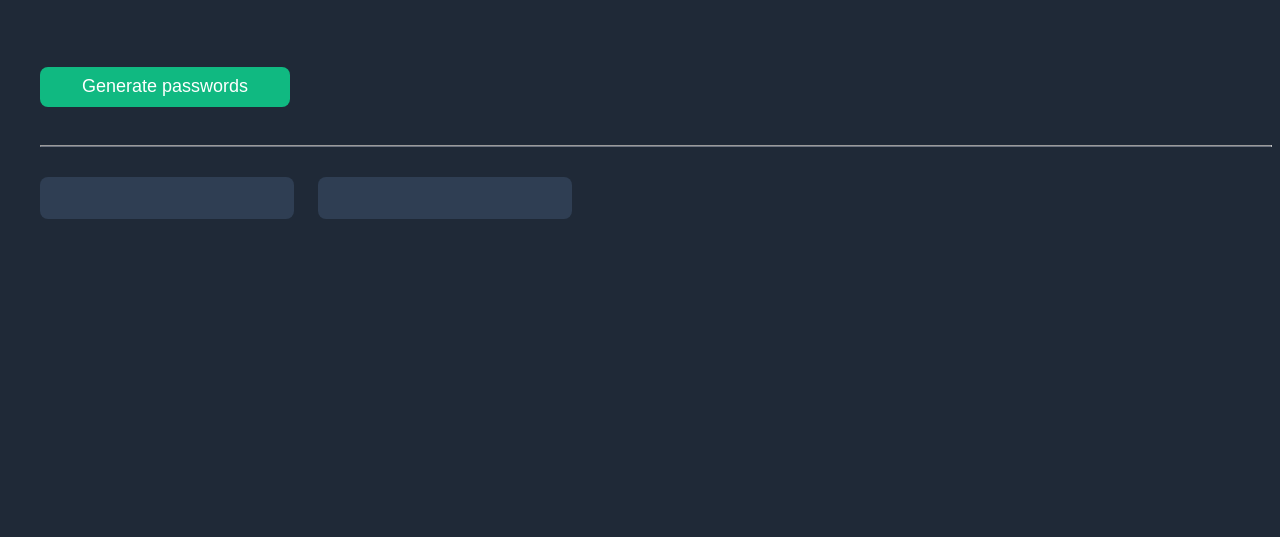
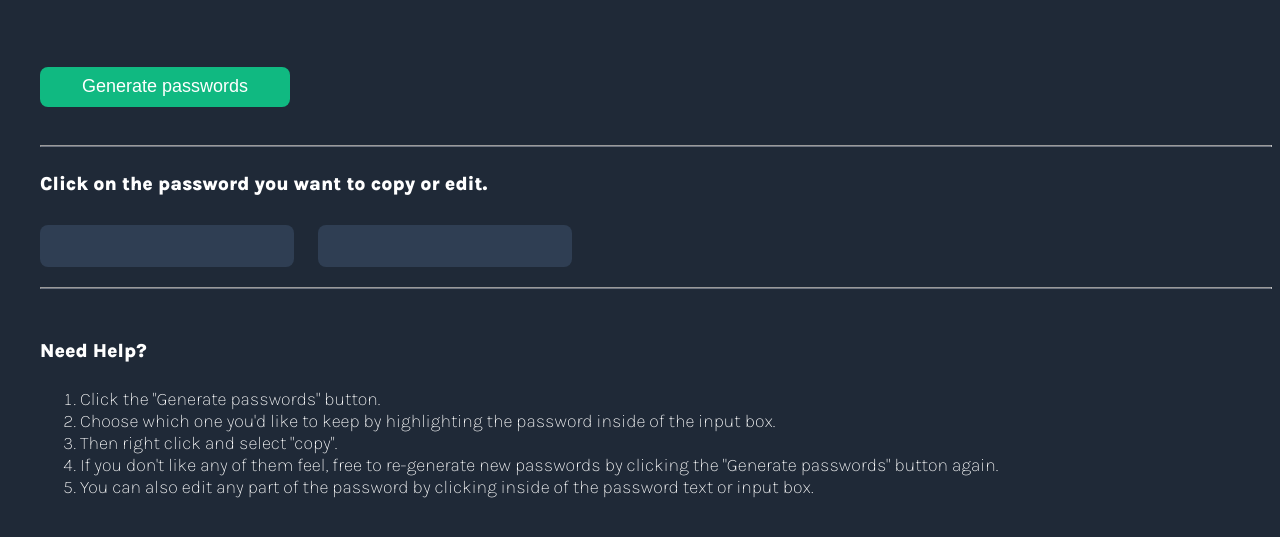
Before and after one commit to selsonmez97/passwordgenerator-js, a plain HTML site: page index.html in a window 1280 px wide. Shown: the part 185-722 px from the top of the page. Drawn offline with Linux system fonts and the light colour scheme.

Commit message:
Added instructions for use and hover functions for the cursor.

```diff
--- a/index.css
+++ b/index.css
@@ -1,5 +1,3 @@
-/* DARK MODE */
-
 /* HTML */
 
 html {
@@ -14,16 +12,25 @@ body {
 
 /* HEADING */
 
-h1 {
+h1,
+.description {
     font-family: 'Karla', sans-serif;
     color: #fff;
+}
+
+h1 {
     font-size: xx-large;
     margin-top: 10vh;
+}
+
+h4 {
+    font-size: larger;
 }
 
 span {
     color: #4adf86;
 }
+
 
 /* SLOGAN */
 
@@ -47,11 +54,17 @@ button {
     border-radius: 8px;
 }
 
+button:hover {
+    cursor: pointer;
+}
+
 /* LINE */
 
 .line {
     border-bottom: 0.5px solid #6B7280;
 }
+
+
 
 /* PASSWORDS */
 
@@ -72,6 +85,16 @@ button {
     margin-bottom: 20px;
   }
 
+  /* INSTRUCTIONS */
+
+  .help {
+    margin-top: 50px;
+  }
+
+  li {
+    font-size: 18px;
+  }
+
   @media (max-width: 600px) {
     .input-container input {
         margin-right: 0;
--- a/index.html
+++ b/index.html
@@ -18,10 +18,20 @@
     <p class="slogan">Never use an insecure password again.</p>
     <button onclick="generatePassword()">Generate passwords</button>
     <hr class="line" />
+    <h4 class="description">Click on the password you want to copy or edit.</h4>
     <div class="input-container">
       <input type="text" id="inputField1" />
       <input type="text" id="inputField2" />
     </div>
+    <hr class="line" />
+    <h4 class="description help">Need Help?</h4>
+    <ol class="description">
+      <li>Click the "Generate passwords" button.</li>
+      <li>Choose which one you'd like to keep by highlighting the password inside of the input box.</li>
+      <li>Then right click and select "copy".</li>
+      <li>If you don't like any of them feel, free to re-generate new passwords by clicking the "Generate passwords" button again.</li>
+      <li>You can also edit any part of the password by clicking inside of the password text or input box.</li>
+    </ol>
   </body>
   <script src="index.js"></script>
 </html>
```
Also changed, not shown: 1 other file.
